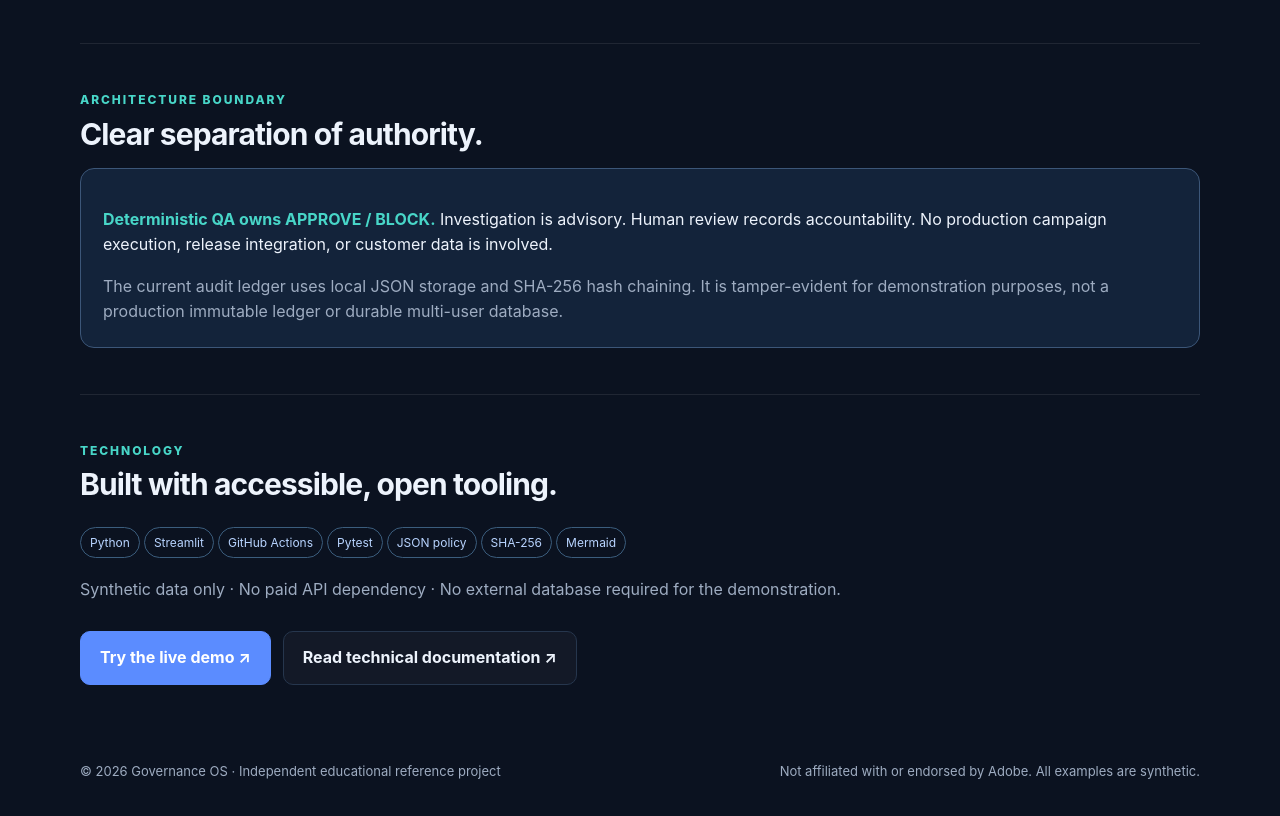
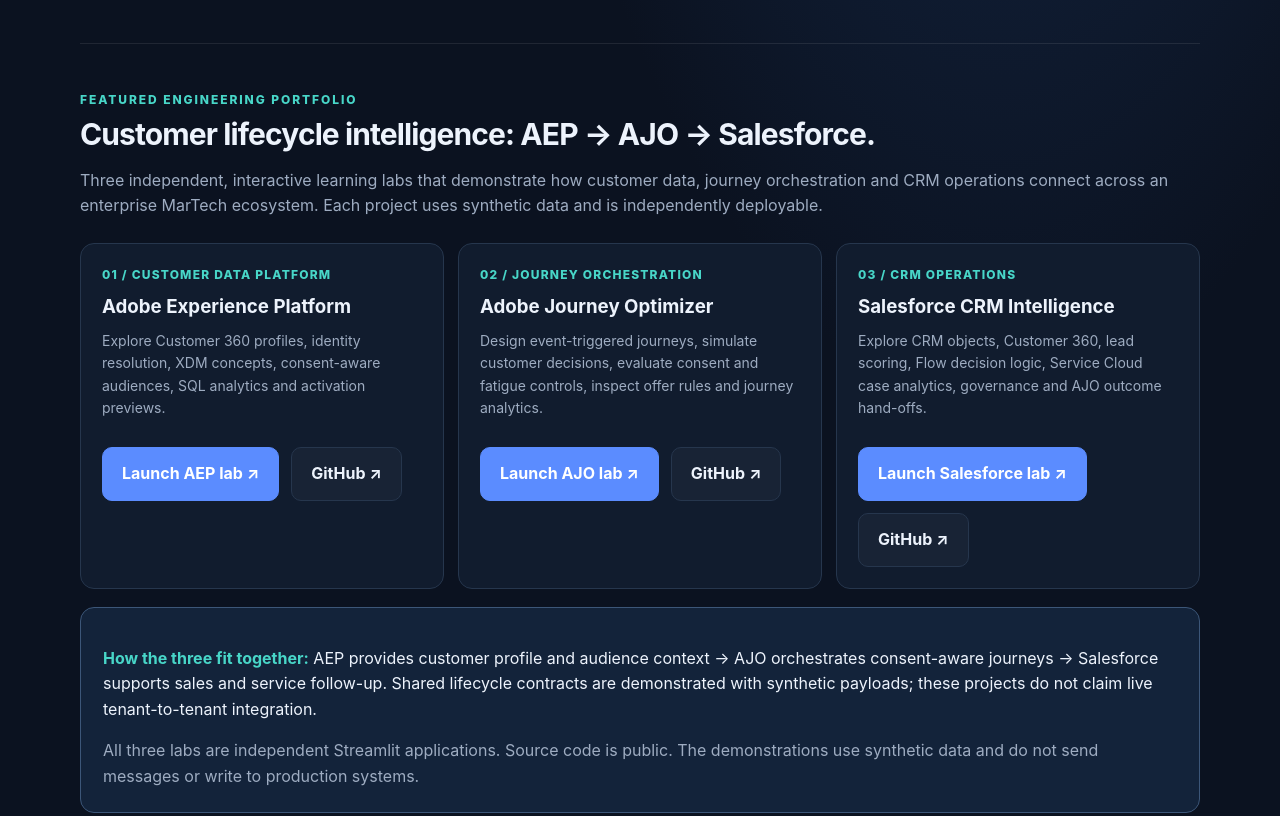
Before and after one commit to sghatge/adobe-campaign-v8-governance, a plain HTML site: page docs/index.html in a window 1280 px wide. Shown: the part 1099-1915 px from the top of the page. Drawn offline with Linux system fonts and the light colour scheme.

Commit message:
Add AEP AJO Salesforce portfolio hub to GitHub Pages

```diff
--- a/docs/index.html
+++ b/docs/index.html
@@ -4,8 +4,8 @@
 <meta charset="utf-8">
 <meta name="viewport" content="width=device-width, initial-scale=1">
 <meta name="theme-color" content="#101a2b">
-<meta name="description" content="Governance OS — an independent synthetic demonstration of deterministic campaign governance, human accountability and tamper-evident audit evidence.">
-<title>Governance OS | Enterprise Campaign Intelligence</title>
+<meta name="description" content="Enterprise MarTech engineering portfolio: Governance OS plus interactive Adobe Experience Platform, Adobe Journey Optimizer and Salesforce CRM intelligence labs.">
+<title>Governance OS & Customer Lifecycle Intelligence | Engineering Portfolio</title>
 <style>
 :root{color-scheme:dark;--bg:#0b1220;--panel:#111c2e;--line:#26364d;--ink:#edf3fc;--muted:#9eacc1;--blue:#5b8cff;--cyan:#48d6c8;--red:#f06b78}
 *{box-sizing:border-box}html{scroll-behavior:smooth}body{margin:0;background:radial-gradient(ellipse at 78% -10%,#1b3762 0,transparent 42%),var(--bg);color:var(--ink);font:16px/1.6 Inter,ui-sans-serif,system-ui,-apple-system,Segoe UI,sans-serif}
@@ -25,6 +25,32 @@ a{color:inherit}.wrap{width:min(1120px,calc(100% - 40px));margin:auto}.nav{heigh
 <article class="card"><div class="num">02 / INVESTIGATION</div><h3>Explainable risk guidance</h3><p>A separate read-only investigation layer explains findings and suggests evidence for a human reviewer. It cannot change the decision.</p></article>
 <article class="card"><div class="num">03 / ACCOUNTABILITY</div><h3>Human review and audit</h3><p>Reviewer actions and assessment events are recorded in a local hash-chained demonstration ledger.</p></article>
 </div></section>
+<section id="customer-lifecycle-labs">
+<div class="eyebrow">Featured engineering portfolio</div>
+<h2>Customer lifecycle intelligence: AEP → AJO → Salesforce.</h2>
+<p class="sub">Three independent, interactive learning labs that demonstrate how customer data, journey orchestration and CRM operations connect across an enterprise MarTech ecosystem. Each project uses synthetic data and is independently deployable.</p>
+<div class="grid">
+<article class="card">
+<div class="num">01 / CUSTOMER DATA PLATFORM</div>
+<h3>Adobe Experience Platform</h3>
+<p>Explore Customer 360 profiles, identity resolution, XDM concepts, consent-aware audiences, SQL analytics and activation previews.</p>
+<div class="actions"><a class="btn primary" href="https://aep-customer-360-lab.streamlit.app/" target="_blank" rel="noopener">Launch AEP lab ↗</a><a class="btn secondary" href="https://github.com/sghatge/customer-360-intelligence" target="_blank" rel="noopener">GitHub ↗</a></div>
+</article>
+<article class="card">
+<div class="num">02 / JOURNEY ORCHESTRATION</div>
+<h3>Adobe Journey Optimizer</h3>
+<p>Design event-triggered journeys, simulate customer decisions, evaluate consent and fatigue controls, inspect offer rules and journey analytics.</p>
+<div class="actions"><a class="btn primary" href="https://ajo-journey-orchestration.streamlit.app/" target="_blank" rel="noopener">Launch AJO lab ↗</a><a class="btn secondary" href="https://github.com/sghatge/ajo-journey-orchestration-lab" target="_blank" rel="noopener">GitHub ↗</a></div>
+</article>
+<article class="card">
+<div class="num">03 / CRM OPERATIONS</div>
+<h3>Salesforce CRM Intelligence</h3>
+<p>Explore CRM objects, Customer 360, lead scoring, Flow decision logic, Service Cloud case analytics, governance and AJO outcome hand-offs.</p>
+<div class="actions"><a class="btn primary" href="https://salesforce-crm-intelligenc.streamlit.app/" target="_blank" rel="noopener">Launch Salesforce lab ↗</a><a class="btn secondary" href="https://github.com/sghatge/salesforce-crm-ai-lab" target="_blank" rel="noopener">GitHub ↗</a></div>
+</article>
+</div>
+<div class="boundary" style="margin-top:18px"><p><strong>How the three fit together:</strong> AEP provides customer profile and audience context → AJO orchestrates consent-aware journeys → Salesforce supports sales and service follow-up. Shared lifecycle contracts are demonstrated with synthetic payloads; these projects do not claim live tenant-to-tenant integration.</p><p style="color:var(--muted);margin-bottom:0">All three labs are independent Streamlit applications. Source code is public. The demonstrations use synthetic data and do not send messages or write to production systems.</p></div>
+</section>
 <section><div class="eyebrow">Architecture boundary</div><h2>Clear separation of authority.</h2><div class="boundary"><p><strong>Deterministic QA owns APPROVE / BLOCK.</strong> Investigation is advisory. Human review records accountability. No production campaign execution, release integration, or customer data is involved.</p><p style="color:var(--muted);margin-bottom:0">The current audit ledger uses local JSON storage and SHA-256 hash chaining. It is tamper-evident for demonstration purposes, not a production immutable ledger or durable multi-user database.</p></div></section>
 <section><div class="eyebrow">Technology</div><h2>Built with accessible, open tooling.</h2><p><span class="tag">Python</span><span class="tag">Streamlit</span><span class="tag">GitHub Actions</span><span class="tag">Pytest</span><span class="tag">JSON policy</span><span class="tag">SHA-256</span><span class="tag">Mermaid</span></p><p class="sub">Synthetic data only · No paid API dependency · No external database required for the demonstration.</p><div class="actions"><a class="btn primary" href="https://adobe-campaign-v8-governance-3rzwjb2pbqqftpm3fecxzd.streamlit.app/" target="_blank" rel="noopener">Try the live demo ↗</a><a class="btn secondary" href="https://github.com/sghatge/adobe-campaign-v8-governance/blob/main/README.md" target="_blank" rel="noopener">Read technical documentation ↗</a></div></section>
 </main>
```
